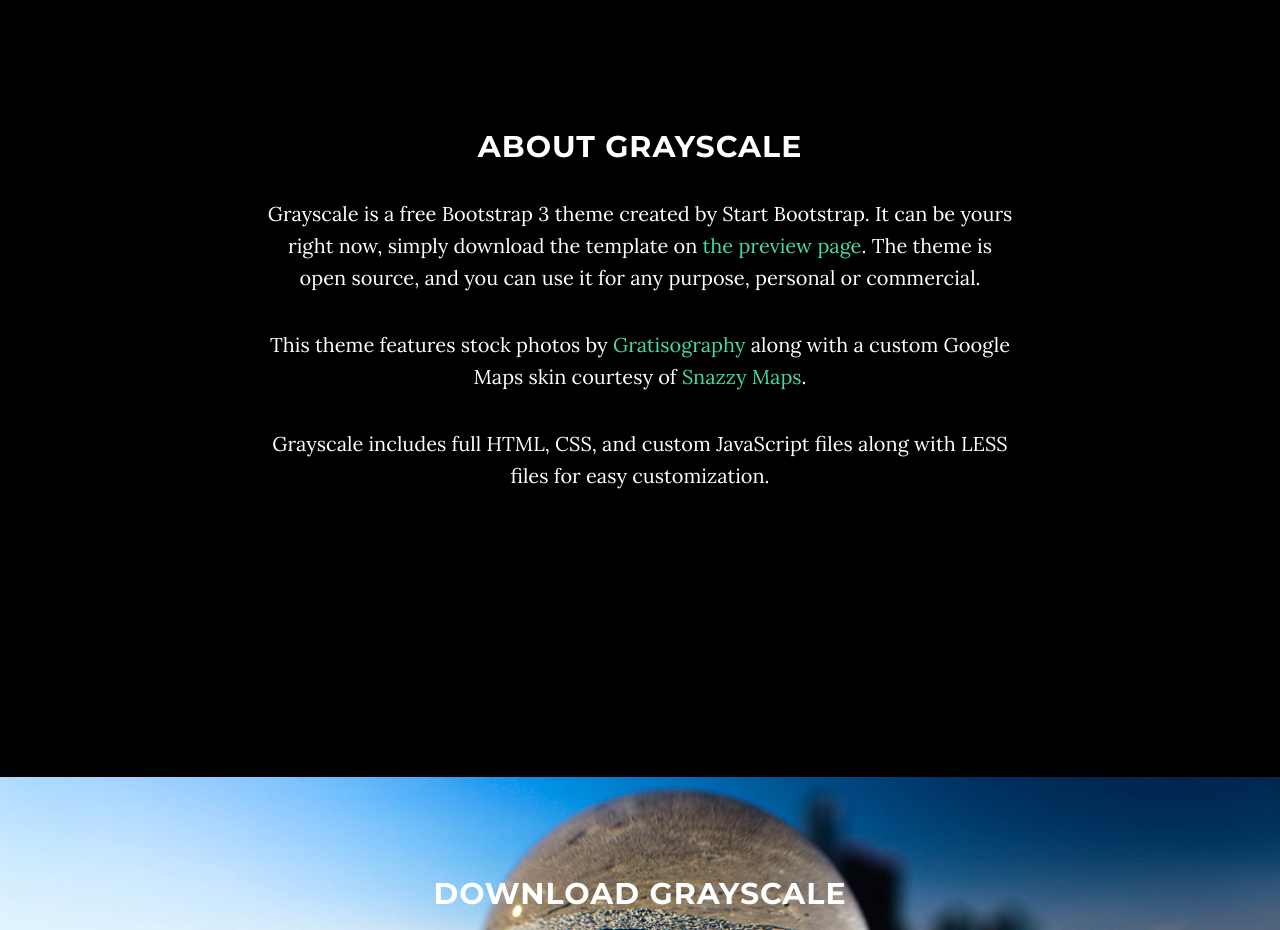
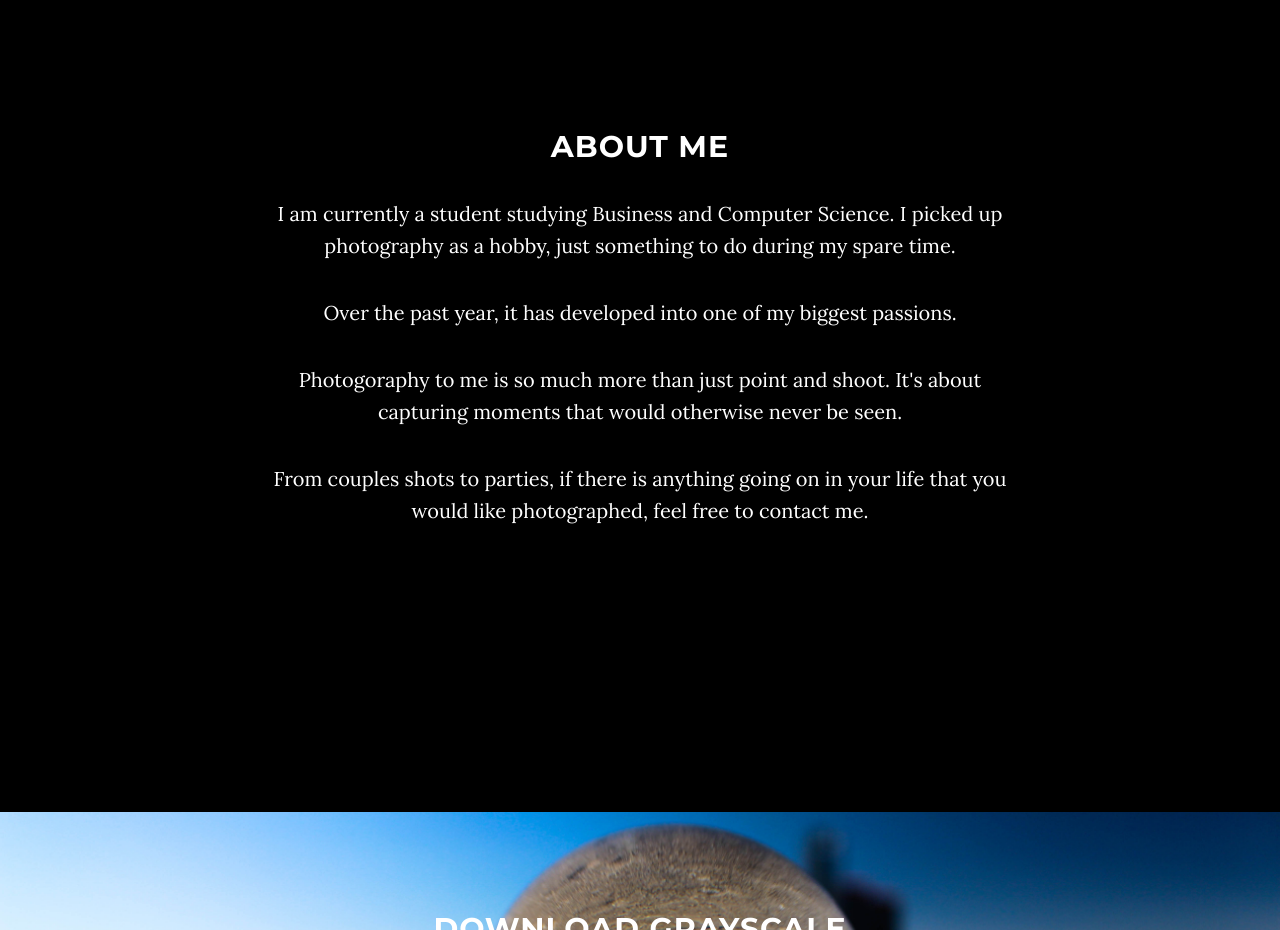
Before and after one commit to colinmatthews/MatinAvazpourPhotography, a website: page index.html in a window 1280 px wide. Shown: the part 920-1850 px from the top of the page. Drawn offline with nearby package versions, Linux system fonts and the light colour scheme; some packages are replaced by stand-ins of ours.

Commit message:
about me

```diff
--- a/index.html
+++ b/index.html
@@ -90,11 +90,11 @@
     <section id="about" class="container content-section text-center">
         <div class="row">
             <div class="col-lg-8 col-lg-offset-2">
-                <h2>About Grayscale</h2>
-                <p>Grayscale is a free Bootstrap 3 theme created by Start Bootstrap. It can be yours right now, simply download the template on <a href="http://startbootstrap.com/template-overviews/grayscale/">the preview page</a>. The theme is open source, and you can use it for any purpose, personal or commercial.</p>
-                <p>This theme features stock photos by <a href="http://gratisography.com/">Gratisography</a> along with a custom Google Maps skin courtesy of <a href="http://snazzymaps.com/">Snazzy Maps</a>.</p>
-                <p>Grayscale includes full HTML, CSS, and custom JavaScript files along with LESS files for easy customization.</p>
-            </div>
+                <h2>About Me</h2>
+                <p>I am currently a student studying Business and Computer Science. I picked up photography as a hobby, just something to do during my spare time.</p>
+				<p>Over the past year, it has developed into one of my biggest passions.</p>
+				<p>Photogoraphy to me is so much more than just point and shoot. It's about capturing moments that would otherwise never be seen.</p>
+				<p>From couples shots to parties, if there is anything going on in your life that you would like photographed, feel free to contact me.</p>
         </div>
     </section>
 
```
